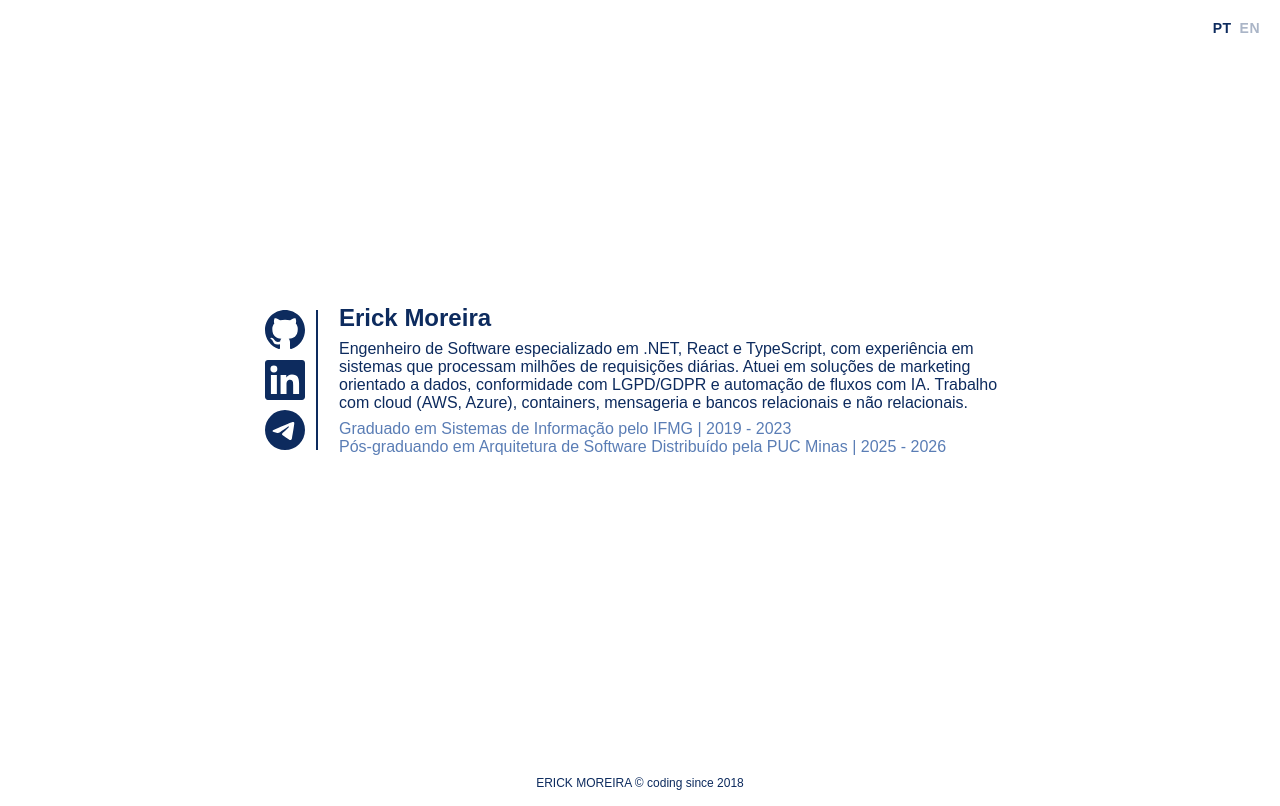
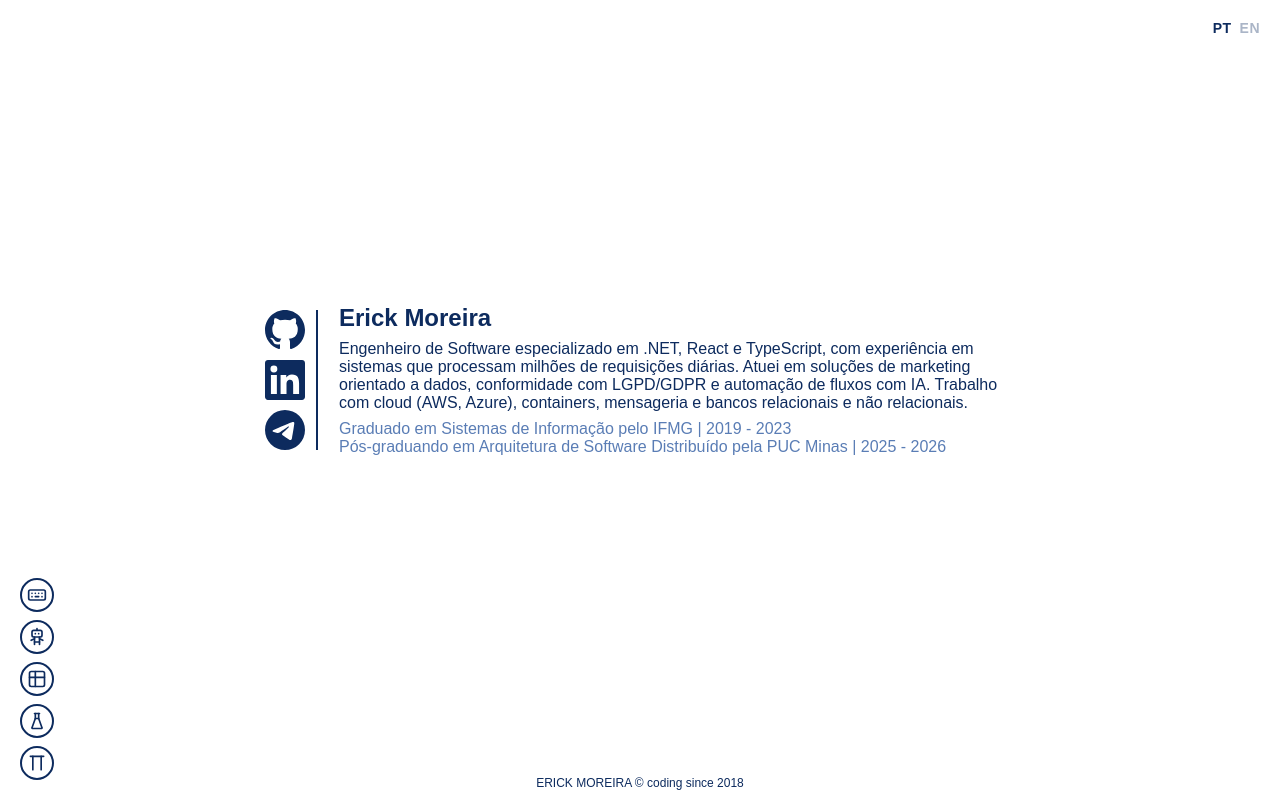
Before and after one commit to erickbmr/erickbmr.github.io, a Next.js app: page / in a window 1280 px wide. Built offline with nearby package versions, Linux system fonts and the light colour scheme.

Commit message:
include badges

```diff
--- a/app/page.tsx
+++ b/app/page.tsx
@@ -5,6 +5,7 @@ import Contact from '@/components/Contact'
 import Bio from '@/components/Bio'
 import LanguageSwitcher from '@/components/LanguageSwitcher'
 import Footer from '@/components/Footer'
+import Activities from '@/components/Activities'
 
 const Wrapper = styled.div`
   max-width: 750px;
@@ -12,12 +13,17 @@ const Wrapper = styled.div`
   margin: 0 auto;
   display: flex;
   align-items: center;
+
+  @media (max-width: 600px) {
+    padding: 0 20px;
+  }
 `
 
 export default function Home() {
   return (
     <>
       <LanguageSwitcher />
+      <Activities />
       <Wrapper>
         <Contact />
         <Bio />
--- /dev/null
+++ b/components/Activities/index.tsx
@@ -0,0 +1,29 @@
+'use client'
+
+import { TbKeyboard, TbRobot, TbTable, TbFlask, TbMathPi } from 'react-icons/tb'
+import { useTranslation } from 'react-i18next'
+import { ActivitiesWrapper, ActivityItem, CircleIcon, Tooltip } from './styles'
+
+const ACTIVITIES = [
+  { key: 'programming',     Icon: TbKeyboard  },
+  { key: 'ai',              Icon: TbRobot     },
+  { key: 'data',            Icon: TbTable     },
+  { key: 'computerScience', Icon: TbFlask     },
+  { key: 'mathematics',     Icon: TbMathPi    }
+]
+
+export default function Activities() {
+  const { t } = useTranslation()
+  return (
+    <ActivitiesWrapper>
+      {ACTIVITIES.map(({ key, Icon }) => (
+        <ActivityItem key={key}>
+          <CircleIcon>
+            <Icon size={20} />
+          </CircleIcon>
+          <Tooltip>{t(`activities.${key}`)}</Tooltip>
+        </ActivityItem>
+      ))}
+    </ActivitiesWrapper>
+  )
+}
--- /dev/null
+++ b/components/Activities/styles.ts
@@ -0,0 +1,47 @@
+import styled from 'styled-components'
+
+export const ActivitiesWrapper = styled.div`
+  position: fixed;
+  bottom: 20px;
+  left: 20px;
+  display: flex;
+  flex-direction: column;
+  gap: 8px;
+`
+
+export const ActivityItem = styled.div`
+  position: relative;
+  display: flex;
+  align-items: center;
+
+  &:hover > span {
+    display: block;
+  }
+`
+
+export const CircleIcon = styled.div`
+  width: 34px;
+  height: 34px;
+  border-radius: 50%;
+  border: 2px solid ${({ theme }) => theme.colors.primary};
+  color: ${({ theme }) => theme.colors.primary};
+  display: flex;
+  align-items: center;
+  justify-content: center;
+  cursor: default;
+`
+
+export const Tooltip = styled.span`
+  display: none;
+  position: absolute;
+  left: calc(100% + 8px);
+  top: 50%;
+  transform: translateY(-50%);
+  background: #000;
+  color: #fff;
+  font-size: 12px;
+  padding: 4px 8px;
+  border-radius: 4px;
+  white-space: nowrap;
+  pointer-events: none;
+`
--- a/i18n/locales/en-UK.json
+++ b/i18n/locales/en-UK.json
@@ -2,5 +2,12 @@
   "bio": "Software Engineer specialized in .NET, React and TypeScript, with experience in systems processing millions of daily requests. I have worked on data-driven marketing, LGPD/GDPR compliance and AI-powered workflow automation. I work with cloud (AWS, Azure), containers, messaging and relational and non-relational databases.",
   "education": "BSc in Information Systems, IFMG | 2019 - 2023",
   "educationPostgrad": "Postgraduate in Distributed Software Architecture, PUC Minas | 2025 - 2026",
-  "footer": "ERICK MOREIRA © coding since 2018"
+  "footer": "ERICK MOREIRA © coding since 2018",
+  "activities": {
+    "programming": "Programming",
+    "ai": "AI",
+    "data": "Data",
+    "computerScience": "Computer Science",
+    "mathematics": "Mathematics"
+  }
 }
--- a/i18n/locales/pt-BR.json
+++ b/i18n/locales/pt-BR.json
@@ -2,5 +2,12 @@
   "bio": "Engenheiro de Software especializado em .NET, React e TypeScript, com experiência em sistemas que processam milhões de requisições diárias. Atuei em soluções de marketing orientado a dados, conformidade com LGPD/GDPR e automação de fluxos com IA. Trabalho com cloud (AWS, Azure), containers, mensageria e bancos relacionais e não relacionais.",
   "education": "Graduado em Sistemas de Informação pelo IFMG | 2019 - 2023",
   "educationPostgrad": "Pós-graduando em Arquitetura de Software Distribuído pela PUC Minas | 2025 - 2026",
-  "footer": "ERICK MOREIRA © coding since 2018"
+  "footer": "ERICK MOREIRA © coding since 2018",
+  "activities": {
+    "programming": "Programação",
+    "ai": "Inteligência Artificial",
+    "data": "Dados",
+    "computerScience": "Ciência da Computação",
+    "mathematics": "Matemática"
+  }
 }
--- a/package.json
+++ b/package.json
@@ -14,6 +14,7 @@
     "react": "19.2.4",
     "react-dom": "19.2.4",
     "react-i18next": "^17.0.7",
+    "react-icons": "^5.6.0",
     "styled-components": "^6.4.1",
     "zustand": "^5.0.13"
   },
```
Also changed, not shown: .claude/settings.local.json (added), 1 other file (tests, documents, lock files or other folders).
